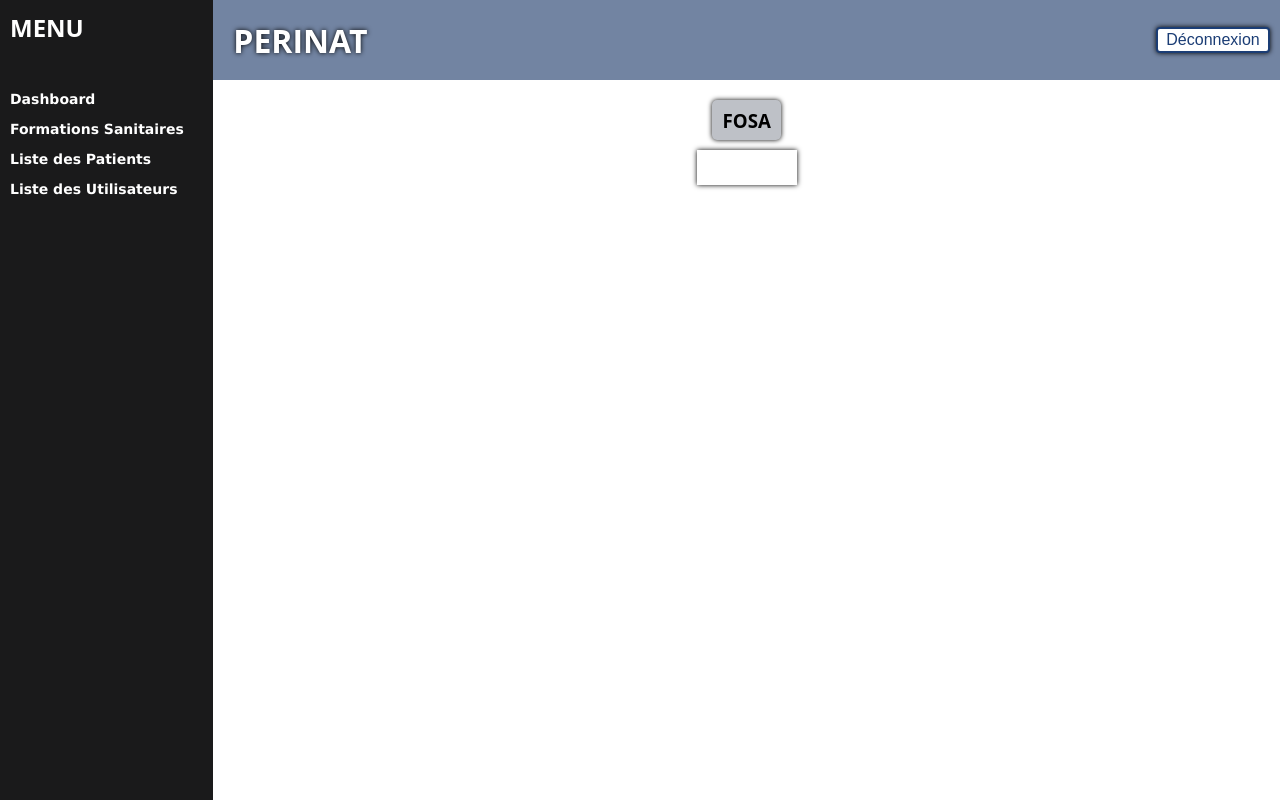
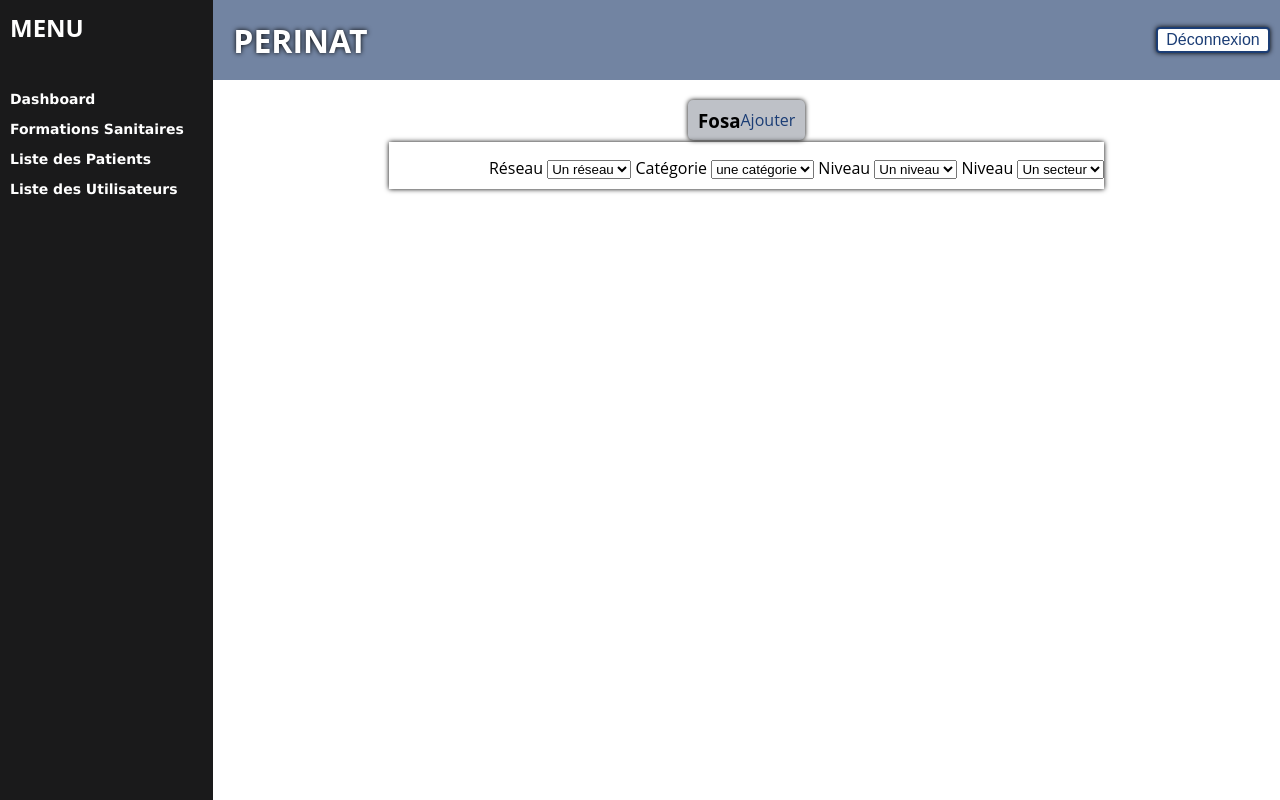
Before and after one commit to blondo2015/PERINAT, a Django app: page /Fosa/ in a window 1280 px wide. Run offline with Django 4.2, Linux system fonts and the light colour scheme; the visitor is signed in with stand-in values (Sample User, id 1); data that the repository does not hold is empty.

Commit message:
fontend home done

```diff
--- a/SRC/RESEAU/static/css/csslocal/style2.css
+++ b/SRC/RESEAU/static/css/csslocal/style2.css
@@ -136,10 +136,10 @@ main .row{
 }
 #contenu{
 
-    margin-top: 10px;
+    margin-top: 2px;
     box-shadow: 0 0 5px black;
     padding-left: 100px;
-    padding-top: 25px;
+    padding-top: 15px;
     padding-bottom: 10px;
     justify-content: center;
 }
--- a/SRC/RESEAU/templates/listefosa.html
+++ b/SRC/RESEAU/templates/listefosa.html
@@ -1,4 +1,35 @@
 {% extends 'base.html'%}{%block page%}FOSA{%endblock page%}
 {%block utilisateur %}{{user.nom}} {%endblock utilisateur%}
-{%block titrepage %} FOSA {%endblock titrepage%}
-{%block btnAction %} {%endblock btnAction%}
+{%block titrepage %} Fosa {%endblock titrepage%}
+{%block btnAction %}<a href="#">Ajouter</a> {%endblock btnAction%}
+{%block contenu %}
+<label for="reso-select">Réseau</label>
+<select name="reso" id="reso-select">
+    <option value="">Un réseau</option>
+   {% for i in reso %}
+   <option value={{ i.id }} name="Réseau">{{forloop.counter}}-{{ i.nonreso }}</option>
+   {%endfor %}
+</select>
+<label for="cat-select">Catégorie</label>
+<select name="cat" id="cat-select">
+    <option value="">une catégorie</option>
+   {% for i in cat %}
+   <option value={{ i.id }} name="categirie">{{forloop.counter}}-{{ i.cat }}</option>
+   {%endfor %}
+</select>
+<label for="nivo-select">Niveau</label>
+<select name="nivo" id="nivo-select">
+    <option value="">Un niveau</option>
+   {% for i in nivo %}
+   <option value={{ i.id }} name="niveau">{{forloop.counter}}-{{ i.nivo }}</option>
+   {%endfor %}
+</select>
+<label for="sect-select">Niveau</label>
+<select name="sect" id="sect-select">
+    <option value="">Un secteur</option>
+   {% for i in secteur %}
+   <option value={{ i.id }} name="niveau">{{forloop.counter}}-{{ i.nomSecteur }}</option>
+   {%endfor %}
+</select>
+
+{%endblock contenu%}
--- a/SRC/RESEAU/views.py
+++ b/SRC/RESEAU/views.py
@@ -64,8 +64,19 @@ def acceuil(request):
 @login_required
 def listefosa(request):
     if request.user.is_authenticated:
+        reso=Reso.objects.all()
+        cat=Categorie.objects.all()
         listfosa=Enceinte.objects.all()
-        return render(request,'listefosa.html',{'user':request.user,'listefosa':listfosa})
+        nivo=Nivo.objects.all()
+        secteur=Secteur.objects.all()
+        return render(request,'listefosa.html',
+                      {
+                        'user':request.user,
+                        'listefosa':listfosa,
+                        'reso':reso,'cat':cat,
+                        'nivo':nivo,
+                        'secteur':secteur,
+                        })
 
 @api_view(['POST'])
 @permission_classes([AllowAny])
```
